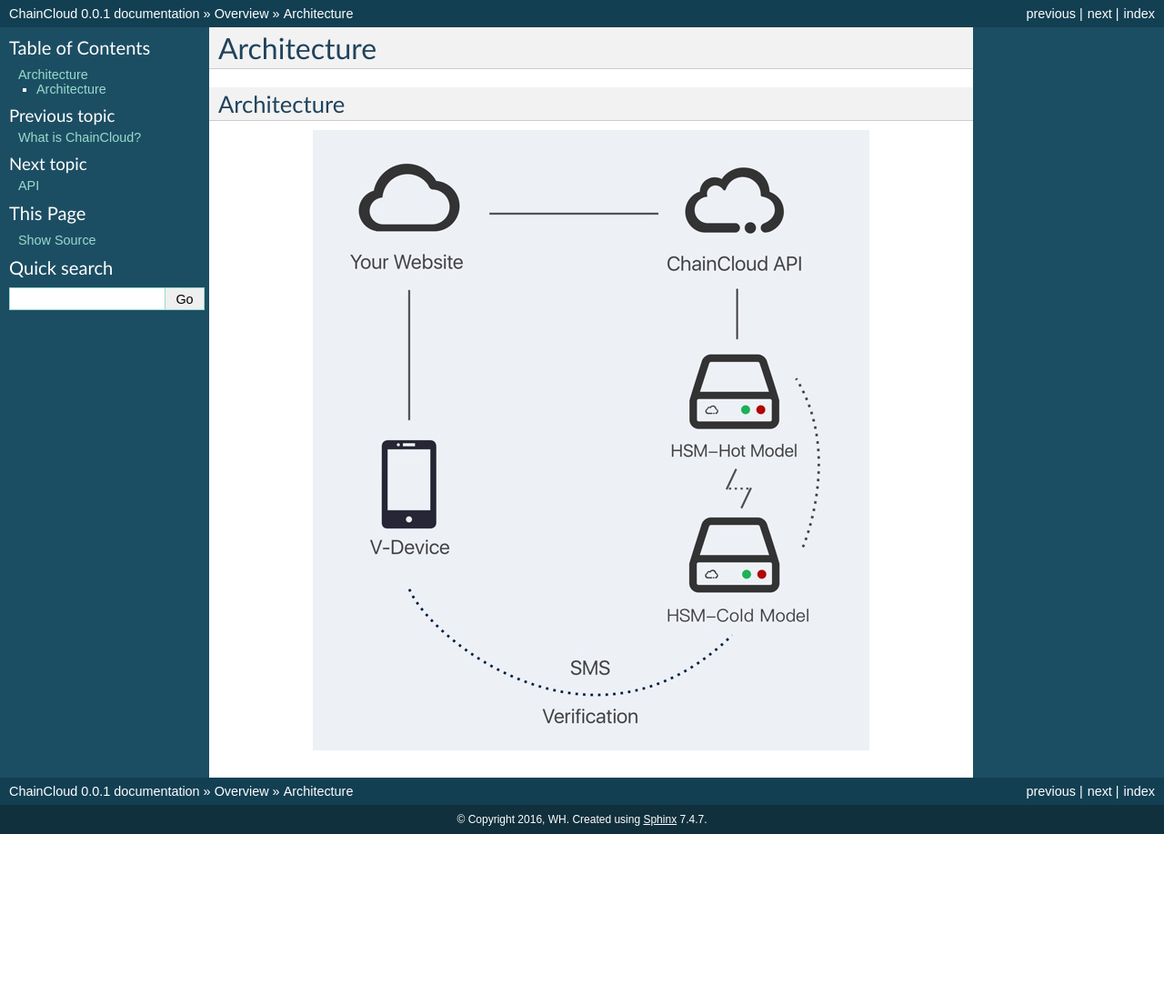
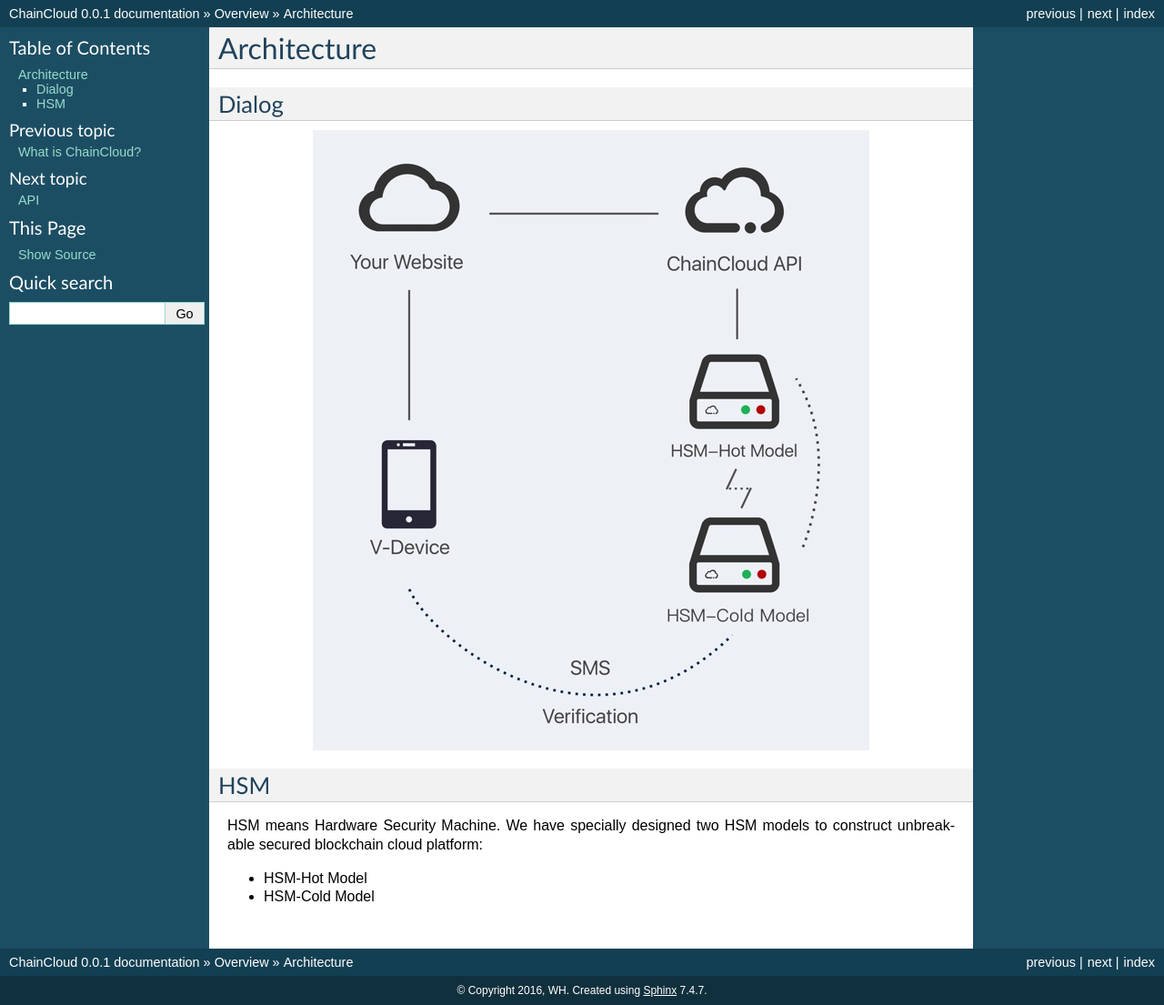
Before and after one commit to chaincloud-dot-com/chaincloud-docs, a Sphinx documentation site: the page built from source/overview/architecture.rst, in a window 1280 px wide. Shown: the whole page at 91% size. Built offline with Sphinx 7.4.7, drawn with Linux system fonts in a browser that asks for light colours; before the commit the page ends 917 px from its top, so only the background shows below that.

Commit message:
modify architecture.rst

```diff
--- a/source/overview/architecture.rst
+++ b/source/overview/architecture.rst
@@ -4,7 +4,7 @@
 Architecture
 ********************************************************************************
 
-Architecture
+Dialog
 ================================================================================
 
 ..  image:: ../img/chaincloud-architecture.jpg
@@ -13,3 +13,12 @@
    :scale: 100%
    :alt: chaincloud-architecture
    :align: center
+
+HSM
+===============================================================================
+
+HSM means Hardware Security Machine. We have specially designed two HSM models to construct unbreakable secured blockchain cloud platform:
+
+* HSM-Hot Model
+
+* HSM-Cold Model
```
